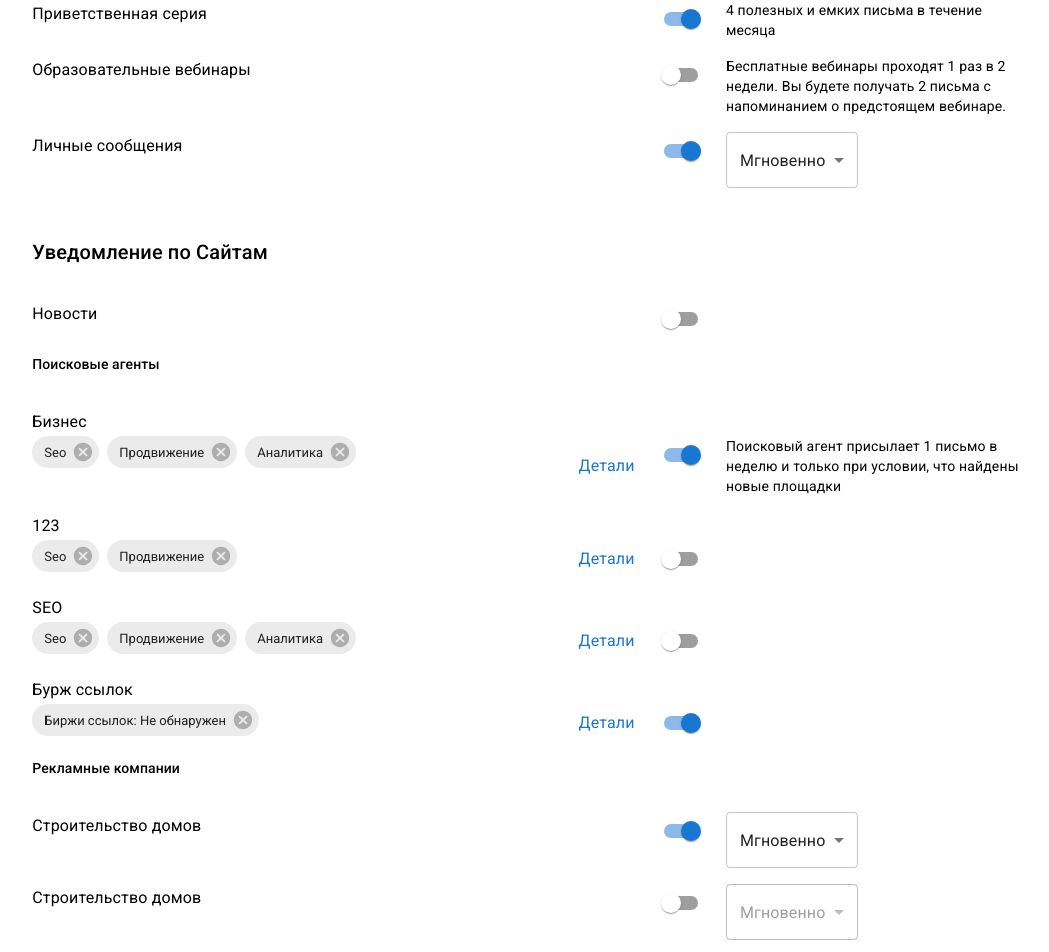
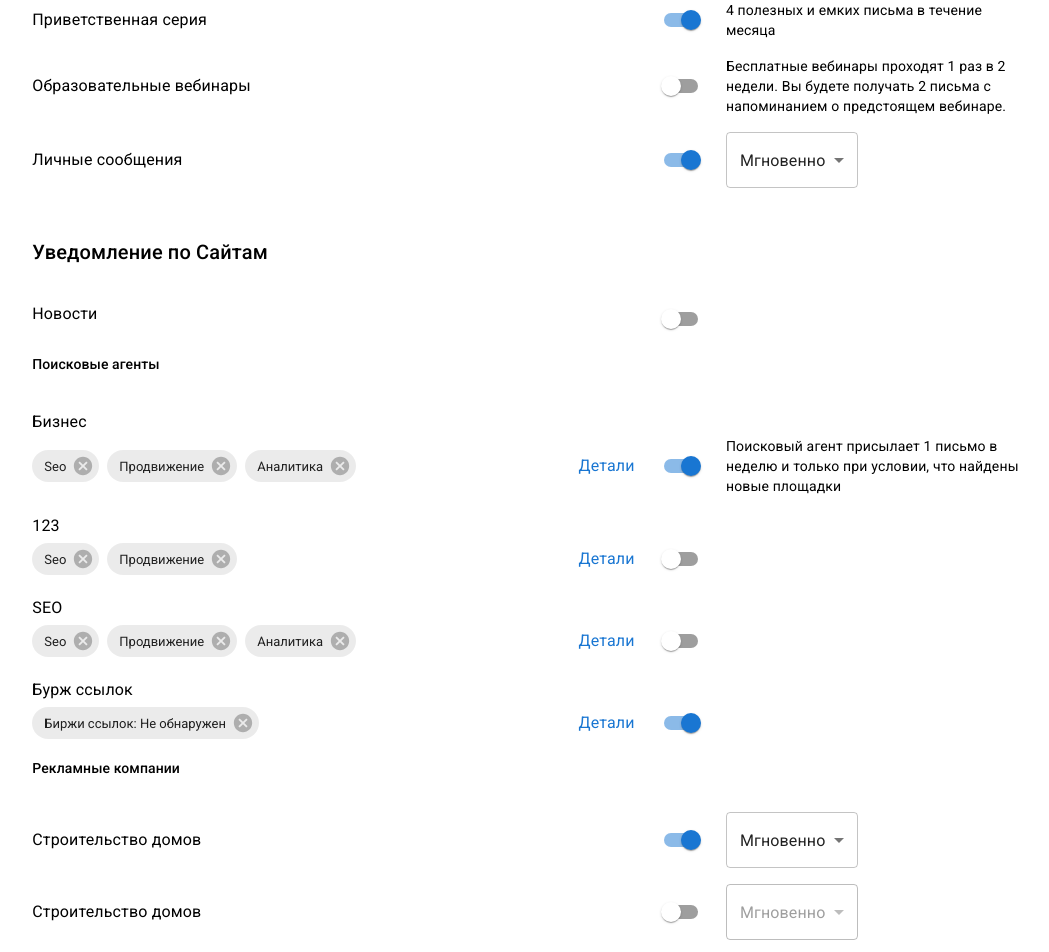
Before and after one commit to tetyanabukoros/react-email-management-page, a React (Create React App) app: page / in a window 1280 px wide. Shown: the part 360-1312 px from the top of the page, without its empty margins (114-1163 px from the left). Built offline with nearby package versions, Linux system fonts and the light colour scheme.

Commit message:
aligned flex items

```diff
--- a/src/components/Notifications.jsx
+++ b/src/components/Notifications.jsx
@@ -26,6 +26,7 @@ export const Notifications = ({
       direction="row"
       spacing={2}
       justifyContent="space-between"
+      alignItems="center"
     >
       <Typography
         variant="subtitle1"
@@ -57,6 +58,7 @@ export const Notifications = ({
       direction="row"
       spacing={2}
       justifyContent="space-between"
+      alignItems="center"
     >
       <Typography
         variant="subtitle1"
@@ -87,6 +89,7 @@ export const Notifications = ({
       direction="row"
       spacing={2}
       justifyContent="space-between"
+      alignItems="center"
     >
       <Typography
         variant="subtitle1"
--- a/src/components/SitesNotifications.jsx
+++ b/src/components/SitesNotifications.jsx
@@ -98,6 +98,7 @@ export const SitesNotifications = ({
       direction="row"
       spacing={2}
       justifyContent="space-between"
+      alignItems="center"
     >
       <Box
         flex={9}
@@ -163,6 +164,7 @@ export const SitesNotifications = ({
       direction="row"
       spacing={2}
       justifyContent="space-between"
+      alignItems="center"
     >
       <Box
         flex={9}
@@ -219,6 +221,7 @@ export const SitesNotifications = ({
       direction="row"
       spacing={2}
       justifyContent="space-between"
+      alignItems="center"
     >
       <Box
         flex={9}
@@ -282,6 +285,7 @@ export const SitesNotifications = ({
       direction="row"
       spacing={2}
       justifyContent="space-between"
+      alignItems="center"
     >
       <Box
         flex={9}
@@ -334,6 +338,7 @@ export const SitesNotifications = ({
       direction="row"
       spacing={2}
       justifyContent="space-between"
+      alignItems="center"
     >
       <Typography
         variant="subtitle1"
@@ -379,6 +384,7 @@ export const SitesNotifications = ({
       direction="row"
       spacing={2}
       justifyContent="space-between"
+      alignItems="center"
     >
       <Typography
         variant="subtitle1"
```
